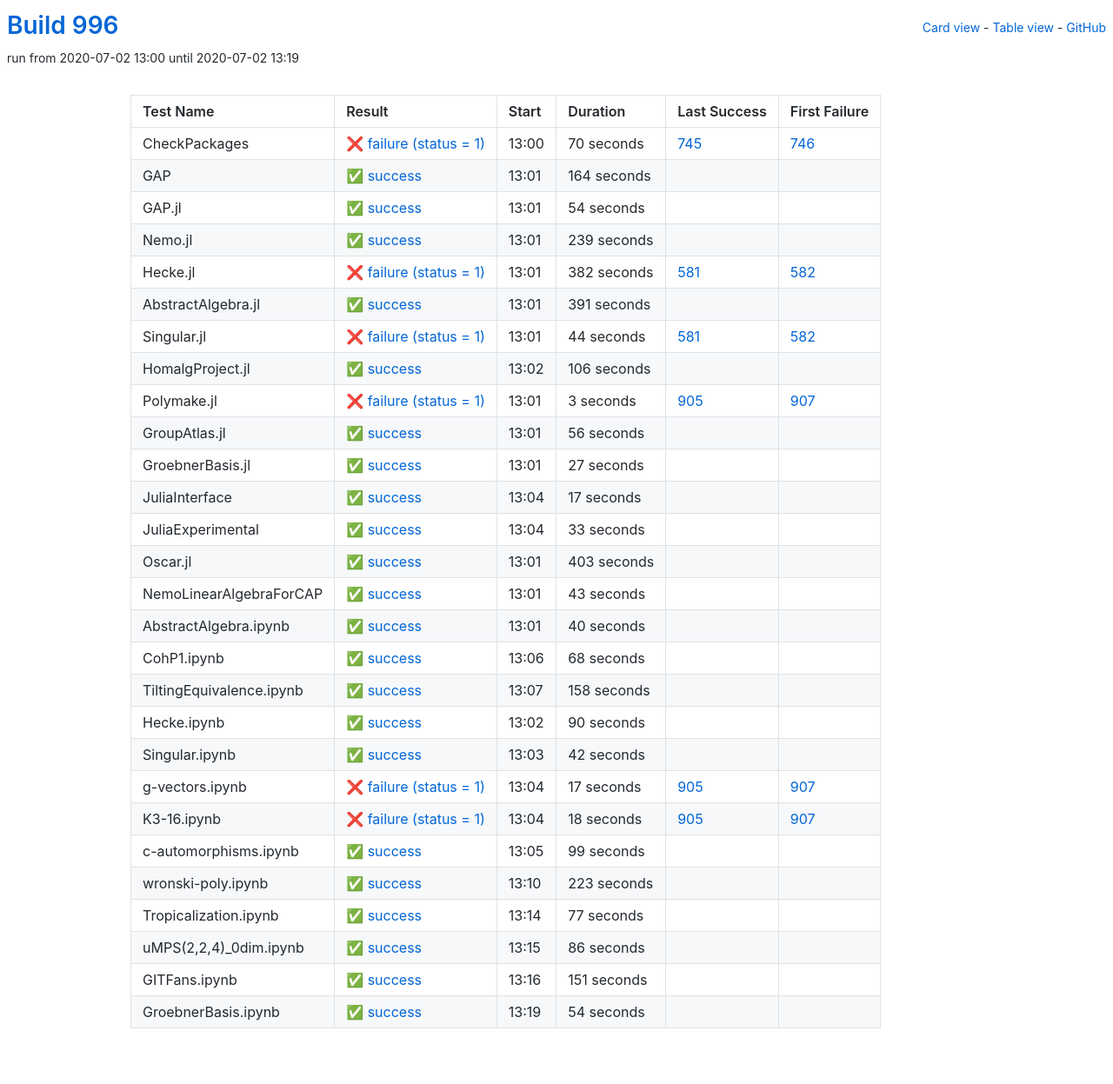
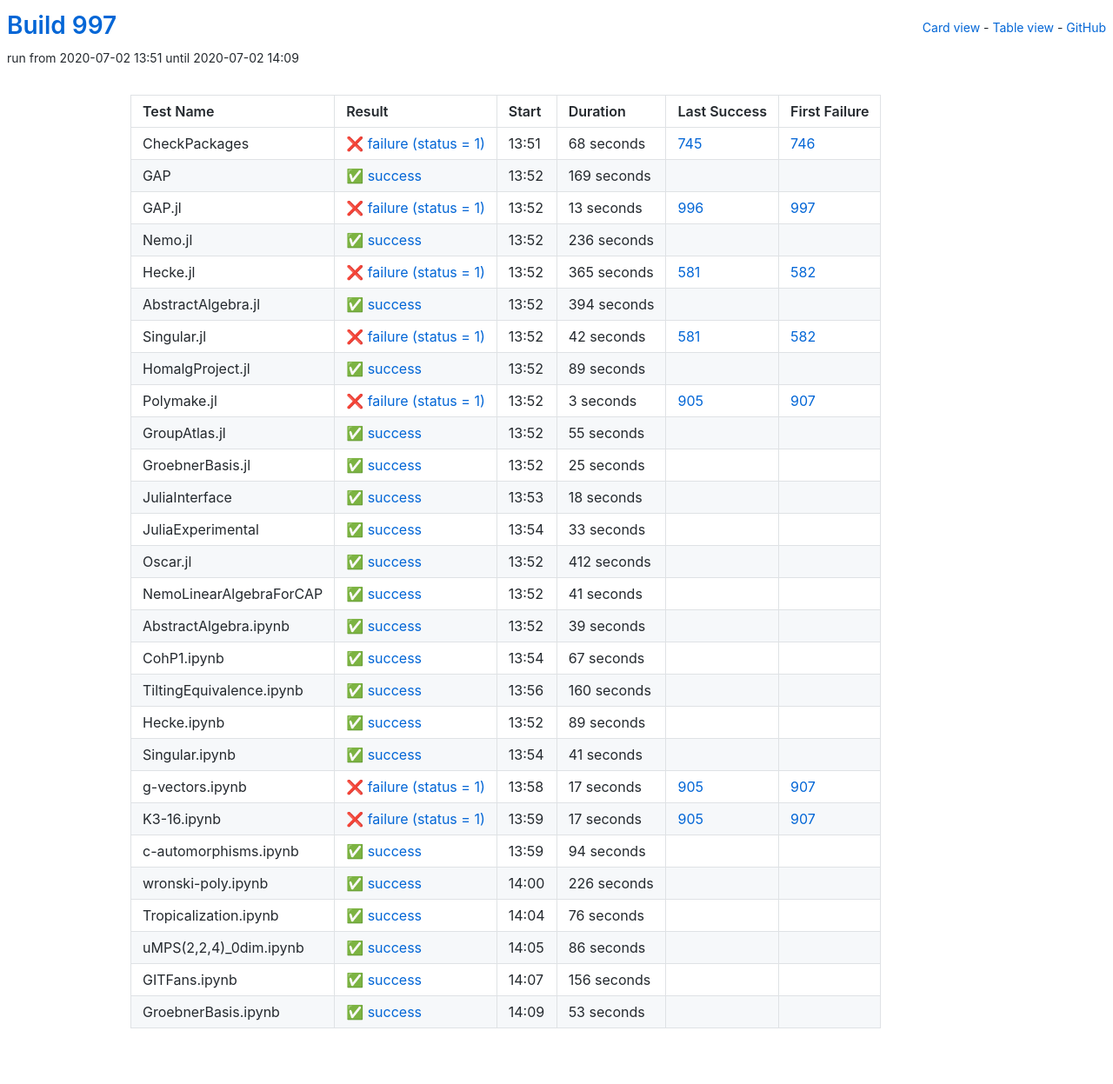
Before and after one commit to oscar-system/oscar-ci-status-1.4, a Jekyll site: the page built from table.html, in a window 1280 px wide. Shown: the whole page at 87% size. Built offline with Jekyll 4.4.1, drawn with Linux system fonts in a browser that asks for light colours.

Commit message:
Build #997

```diff
--- a/_data/ci.yml
+++ b/_data/ci.yml
@@ -1,6 +1,6 @@
 ---
-build: 996
-build_url: https://oscarci.mathematik.uni-kl.de/job/oscar-julia-1.4/996/
+build: 997
+build_url: https://oscarci.mathematik.uni-kl.de/job/oscar-julia-1.4/997/
 job: oscar-julia-1.4
 organization: oscar-system
 repo: oscar-ci-status-1.4
@@ -8,104 +8,104 @@ repourl: https://github.com/oscar-system/oscar-ci-status-1.4
 tests:
 - name: CheckPackages
   id: checkpackages
-  log: https://oscarci.mathematik.uni-kl.de/job/oscar-julia-1.4/996/artifact/logs/build-996/CheckPackages.log
-  start: 2020-07-02 13:00
+  log: https://oscarci.mathematik.uni-kl.de/job/oscar-julia-1.4/997/artifact/logs/build-997/CheckPackages.log
+  start: 2020-07-02 13:51
   success: false
   exitcode: 1
   status: failure
-  duration: 70
+  duration: 68
   last_success: 745
   last_success_url: https://oscarci.mathematik.uni-kl.de/job/oscar-julia-1.4/745/
   first_failure: 746
   first_failure_url: https://oscarci.mathematik.uni-kl.de/job/oscar-julia-1.4/746/
 - name: GAP
   id: gap
-  log: https://oscarci.mathematik.uni-kl.de/job/oscar-julia-1.4/996/artifact/logs/build-996/GAP.log
-  start: 2020-07-02 13:01
+  log: https://oscarci.mathematik.uni-kl.de/job/oscar-julia-1.4/997/artifact/logs/build-997/GAP.log
+  start: 2020-07-02 13:52
   success: true
   exitcode: 0
   status: success
-  duration: 164
+  duration: 169
   last_success: false
   last_success_url:
   first_failure: false
   first_failure_url:
 - name: GAP.jl
   id: gap-jl
-  log: https://oscarci.mathematik.uni-kl.de/job/oscar-julia-1.4/996/artifact/logs/build-996/GAP.jl.log
-  start: 2020-07-02 13:01
+  log: https://oscarci.mathematik.uni-kl.de/job/oscar-julia-1.4/997/artifact/logs/build-997/GAP.jl.log
+  start: 2020-07-02 13:52
+  success: false
+  exitcode: 1
+  status: failure
+  duration: 13
+  last_success: 996
+  last_success_url: https://oscarci.mathematik.uni-kl.de/job/oscar-julia-1.4/996/
+  first_failure: 997
+  first_failure_url: https://oscarci.mathematik.uni-kl.de/job/oscar-julia-1.4/997/
+- name: Nemo.jl
+  id: nemo-jl
+  log: https://oscarci.mathematik.uni-kl.de/job/oscar-julia-1.4/997/artifact/logs/build-997/Nemo.jl.log
+  start: 2020-07-02 13:52
   success: true
   exitcode: 0
   status: success
-  duration: 54
-  last_success: false
-  last_success_url:
-  first_failure: false
-  first_failure_url:
-- name: Nemo.jl
-  id: nemo-jl
-  log: https://oscarci.mathematik.uni-kl.de/job/oscar-julia-1.4/996/artifact/logs/build-996/Nemo.jl.log
-  start: 2020-07-02 13:01
-  success: true
-  exitcode: 0
-  status: success
-  duration: 239
+  duration: 236
   last_success: false
   last_success_url:
   first_failure: false
   first_failure_url:
 - name: Hecke.jl
   id: hecke-jl
-  log: https://oscarci.mathematik.uni-kl.de/job/oscar-julia-1.4/996/artifact/logs/build-996/Hecke.jl.log
-  start: 2020-07-02 13:01
+  log: https://oscarci.mathematik.uni-kl.de/job/oscar-julia-1.4/997/artifact/logs/build-997/Hecke.jl.log
+  start: 2020-07-02 13:52
   success: false
   exitcode: 1
   status: failure
-  duration: 382
+  duration: 365
   last_success: 581
   last_success_url: https://oscarci.mathematik.uni-kl.de/job/oscar-julia-1.4/581/
   first_failure: 582
   first_failure_url: https://oscarci.mathematik.uni-kl.de/job/oscar-julia-1.4/582/
 - name: AbstractAlgebra.jl
   id: abstractalgebra-jl
-  log: https://oscarci.mathematik.uni-kl.de/job/oscar-julia-1.4/996/artifact/logs/build-996/AbstractAlgebra.jl.log
-  start: 2020-07-02 13:01
+  log: https://oscarci.mathematik.uni-kl.de/job/oscar-julia-1.4/997/artifact/logs/build-997/AbstractAlgebra.jl.log
+  start: 2020-07-02 13:52
   success: true
   exitcode: 0
   status: success
-  duration: 391
+  duration: 394
   last_success: false
   last_success_url:
   first_failure: false
   first_failure_url:
 - name: Singular.jl
   id: singular-jl
-  log: https://oscarci.mathematik.uni-kl.de/job/oscar-julia-1.4/996/artifact/logs/build-996/Singular.jl.log
-  start: 2020-07-02 13:01
+  log: https://oscarci.mathematik.uni-kl.de/job/oscar-julia-1.4/997/artifact/logs/build-997/Singular.jl.log
+  start: 2020-07-02 13:52
   success: false
   exitcode: 1
   status: failure
-  duration: 44
+  duration: 42
   last_success: 581
   last_success_url: https://oscarci.mathematik.uni-kl.de/job/oscar-julia-1.4/581/
   first_failure: 582
   first_failure_url: https://oscarci.mathematik.uni-kl.de/job/oscar-julia-1.4/582/
 - name: HomalgProject.jl
   id: homalgproject-jl
-  log: https://oscarci.mathematik.uni-kl.de/job/oscar-julia-1.4/996/artifact/logs/build-996/HomalgProject.jl.log
-  start: 2020-07-02 13:02
+  log: https://oscarci.mathematik.uni-kl.de/job/oscar-julia-1.4/997/artifact/logs/build-997/HomalgProject.jl.log
+  start: 2020-07-02 13:52
   success: true
   exitcode: 0
   status: success
-  duration: 106
+  duration: 89
   last_success: false
   last_success_url:
   first_failure: false
   first_failure_url:
 - name: Polymake.jl
   id: polymake-jl
-  log: https://oscarci.mathematik.uni-kl.de/job/oscar-julia-1.4/996/artifact/logs/build-996/Polymake.jl.log
-  start: 2020-07-02 13:01
+  log: https://oscarci.mathematik.uni-kl.de/job/oscar-julia-1.4/997/artifact/logs/build-997/Polymake.jl.log
+  start: 2020-07-02 13:52
   success: false
   exitcode: 1
   status: failure
@@ -116,44 +116,44 @@ tests:
   first_failure_url: https://oscarci.mathematik.uni-kl.de/job/oscar-julia-1.4/907/
 - name: GroupAtlas.jl
   id: groupatlas-jl
-  log: https://oscarci.mathematik.uni-kl.de/job/oscar-julia-1.4/996/artifact/logs/build-996/GroupAtlas.jl.log
-  start: 2020-07-02 13:01
+  log: https://oscarci.mathematik.uni-kl.de/job/oscar-julia-1.4/997/artifact/logs/build-997/GroupAtlas.jl.log
+  start: 2020-07-02 13:52
   success: true
   exitcode: 0
   status: success
-  duration: 56
+  duration: 55
   last_success: false
   last_success_url:
   first_failure: false
   first_failure_url:
 - name: GroebnerBasis.jl
   id: groebnerbasis-jl
-  log: https://oscarci.mathematik.uni-kl.de/job/oscar-julia-1.4/996/artifact/logs/build-996/GroebnerBasis.jl.log
-  start: 2020-07-02 13:01
+  log: https://oscarci.mathematik.uni-kl.de/job/oscar-julia-1.4/997/artifact/logs/build-997/GroebnerBasis.jl.log
+  start: 2020-07-02 13:52
   success: true
   exitcode: 0
   status: success
-  duration: 27
+  duration: 25
   last_success: false
   last_success_url:
   first_failure: false
   first_failure_url:
 - name: JuliaInterface
   id: juliainterface
-  log: https://oscarci.mathematik.uni-kl.de/job/oscar-julia-1.4/996/artifact/logs/build-996/JuliaInterface.log
-  start: 2020-07-02 13:04
+  log: https://oscarci.mathematik.uni-kl.de/job/oscar-julia-1.4/997/artifact/logs/build-997/JuliaInterface.log
+  start: 2020-07-02 13:53
   success: true
   exitcode: 0
   status: success
-  duration: 17
+  duration: 18
   last_success: false
   last_success_url:
   first_failure: false
   first_failure_url:
 - name: JuliaExperimental
   id: juliaexperimental
-  log: https://oscarci.mathematik.uni-kl.de/job/oscar-julia-1.4/996/artifact/logs/build-996/JuliaExperimental.log
-  start: 2020-07-02 13:04
+  log: https://oscarci.mathematik.uni-kl.de/job/oscar-julia-1.4/997/artifact/logs/build-997/JuliaExperimental.log
+  start: 2020-07-02 13:54
   success: true
   exitcode: 0
   status: success
@@ -164,92 +164,92 @@ tests:
   first_failure_url:
 - name: Oscar.jl
   id: oscar-jl
-  log: https://oscarci.mathematik.uni-kl.de/job/oscar-julia-1.4/996/artifact/logs/build-996/Oscar.jl.log
-  start: 2020-07-02 13:01
+  log: https://oscarci.mathematik.uni-kl.de/job/oscar-julia-1.4/997/artifact/logs/build-997/Oscar.jl.log
+  start: 2020-07-02 13:52
   success: true
   exitcode: 0
   status: success
-  duration: 403
+  duration: 412
   last_success: false
   last_success_url:
   first_failure: false
   first_failure_url:
 - name: NemoLinearAlgebraForCAP
   id: nemolinearalgebraforcap
-  log: https://oscarci.mathematik.uni-kl.de/job/oscar-julia-1.4/996/artifact/logs/build-996/NemoLinearAlgebraForCAP.log
-  start: 2020-07-02 13:01
+  log: https://oscarci.mathematik.uni-kl.de/job/oscar-julia-1.4/997/artifact/logs/build-997/NemoLinearAlgebraForCAP.log
+  start: 2020-07-02 13:52
   success: true
   exitcode: 0
   status: success
-  duration: 43
+  duration: 41
   last_success: false
   last_success_url:
   first_failure: false
   first_failure_url:
 - name: AbstractAlgebra.ipynb
   id: abstractalgebra-ipynb
-  log: https://oscarci.mathematik.uni-kl.de/job/oscar-julia-1.4/996/artifact/logs/build-996/AbstractAlgebra.ipynb.log
-  start: 2020-07-02 13:01
+  log: https://oscarci.mathematik.uni-kl.de/job/oscar-julia-1.4/997/artifact/logs/build-997/AbstractAlgebra.ipynb.log
+  start: 2020-07-02 13:52
   success: true
   exitcode: 0
   status: success
-  duration: 40
+  duration: 39
   last_success: false
   last_success_url:
   first_failure: false
   first_failure_url:
 - name: CohP1.ipynb
   id: cohp1-ipynb
-  log: https://oscarci.mathematik.uni-kl.de/job/oscar-julia-1.4/996/artifact/logs/build-996/CohP1.ipynb.log
-  start: 2020-07-02 13:06
+  log: https://oscarci.mathematik.uni-kl.de/job/oscar-julia-1.4/997/artifact/logs/build-997/CohP1.ipynb.log
+  start: 2020-07-02 13:54
   success: true
   exitcode: 0
   status: success
-  duration: 68
+  duration: 67
   last_success: false
   last_success_url:
   first_failure: false
   first_failure_url:
 - name: TiltingEquivalence.ipynb
   id: tiltingequivalence-ipynb
-  log: https://oscarci.mathematik.uni-kl.de/job/oscar-julia-1.4/996/artifact/logs/build-996/TiltingEquivalence.ipynb.log
-  start: 2020-07-02 13:07
+  log: https://oscarci.mathematik.uni-kl.de/job/oscar-julia-1.4/997/artifact/logs/build-997/TiltingEquivalence.ipynb.log
+  start: 2020-07-02 13:56
   success: true
   exitcode: 0
   status: success
-  duration: 158
+  duration: 160
   last_success: false
   last_success_url:
   first_failure: false
   first_failure_url:
 - name: Hecke.ipynb
   id: hecke-ipynb
-  log: https://oscarci.mathematik.uni-kl.de/job/oscar-julia-1.4/996/artifact/logs/build-996/Hecke.ipynb.log
-  start: 2020-07-02 13:02
+  log: https://oscarci.mathematik.uni-kl.de/job/oscar-julia-1.4/997/artifact/logs/build-997/Hecke.ipynb.log
+  start: 2020-07-02 13:52
   success: true
   exitcode: 0
   status: success
-  duration: 90
+  duration: 89
   last_success: false
   last_success_url:
   first_failure: false
   first_failure_url:
 - name: Singular.ipynb
   id: singular-ipynb
-  log: https://oscarci.mathematik.uni-kl.de/job/oscar-julia-1.4/996/artifact/logs/build-996/Singular.ipynb.log
-  start: 2020-07-02 13:03
+  log: https://oscarci.mathematik.uni-kl.de/job/oscar-julia-1.4/997/artifact/logs/build-997/Singular.ipynb.log
+  start: 2020-07-02 13:54
   success: true
   exitcode: 0
   status: success
-  duration: 42
+  duration: 41
   last_success: false
   last_success_url:
   first_failure: false
   first_failure_url:
 - name: g-vectors.ipynb
   id: g-vectors-ipynb
-  log: https://oscarci.mathematik.uni-kl.de/job/oscar-julia-1.4/996/artifact/logs/build-996/g-vectors.ipynb.log
-  start: 2020-07-02 13:04
+  log: https://oscarci.mathematik.uni-kl.de/job/oscar-julia-1.4/997/artifact/logs/build-997/g-vectors.ipynb.log
+  start: 2020-07-02 13:58
   success: false
   exitcode: 1
   status: failure
@@ -260,56 +260,56 @@ tests:
   first_failure_url: https://oscarci.mathematik.uni-kl.de/job/oscar-julia-1.4/907/
 - name: K3-16.ipynb
   id: k3-16-ipynb
-  log: https://oscarci.mathematik.uni-kl.de/job/oscar-julia-1.4/996/artifact/logs/build-996/K3-16.ipynb.log
-  start: 2020-07-02 13:04
+  log: https://oscarci.mathematik.uni-kl.de/job/oscar-julia-1.4/997/artifact/logs/build-997/K3-16.ipynb.log
+  start: 2020-07-02 13:59
   success: false
   exitcode: 1
   status: failure
-  duration: 18
+  duration: 17
   last_success: 905
   last_success_url: https://oscarci.mathematik.uni-kl.de/job/oscar-julia-1.4/905/
   first_failure: 907
   first_failure_url: https://oscarci.mathematik.uni-kl.de/job/oscar-julia-1.4/907/
 - name: c-automorphisms.ipynb
   id: c-automorphisms-ipynb
-  log: https://oscarci.mathematik.uni-kl.de/job/oscar-julia-1.4/996/artifact/logs/build-996/c-automorphisms.ipynb.log
-  start: 2020-07-02 13:05
+  log: https://oscarci.mathematik.uni-kl.de/job/oscar-julia-1.4/997/artifact/logs/build-997/c-automorphisms.ipynb.log
+  start: 2020-07-02 13:59
   success: true
   exitcode: 0
   status: success
-  duration: 99
+  duration: 94
   last_success: false
   last_success_url:
   first_failure: false
   first_failure_url:
 - name: wronski-poly.ipynb
   id: wronski-poly-ipynb
-  log: https://oscarci.mathematik.uni-kl.de/job/oscar-julia-1.4/996/artifact/logs/build-996/wronski-poly.ipynb.log
-  start: 2020-07-02 13:10
+  log: https://oscarci.mathematik.uni-kl.de/job/oscar-julia-1.4/997/artifact/logs/build-997/wronski-poly.ipynb.log
+  start: 2020-07-02 14:00
   success: true
   exitcode: 0
   status: success
-  duration: 223
+  duration: 226
   last_success: false
   last_success_url:
   first_failure: false
   first_failure_url:
 - name: Tropicalization.ipynb
   id: tropicalization-ipynb
-  log: https://oscarci.mathematik.uni-kl.de/job/oscar-julia-1.4/996/artifact/logs/build-996/Tropicalization.ipynb.log
-  start: 2020-07-02 13:14
+  log: https://oscarci.mathematik.uni-kl.de/job/oscar-julia-1.4/997/artifact/logs/build-997/Tropicalization.ipynb.log
+  start: 2020-07-02 14:04
   success: true
   exitcode: 0
   status: success
-  duration: 77
+  duration: 76
   last_success: false
   last_success_url:
   first_failure: false
   first_failure_url:
 - name: uMPS(2,2,4)_0dim.ipynb
   id: umps-2-2-4-0dim-ipynb
-  log: https://oscarci.mathematik.uni-kl.de/job/oscar-julia-1.4/996/artifact/logs/build-996/uMPS-2-2-4-_0dim.ipynb.log
-  start: 2020-07-02 13:15
+  log: https://oscarci.mathematik.uni-kl.de/job/oscar-julia-1.4/997/artifact/logs/build-997/uMPS-2-2-4-_0dim.ipynb.log
+  start: 2020-07-02 14:05
   success: true
   exitcode: 0
   status: success
@@ -320,24 +320,24 @@ tests:
   first_failure_url:
 - name: GITFans.ipynb
   id: gitfans-ipynb
-  log: https://oscarci.mathematik.uni-kl.de/job/oscar-julia-1.4/996/artifact/logs/build-996/GITFans.ipynb.log
-  start: 2020-07-02 13:16
+  log: https://oscarci.mathematik.uni-kl.de/job/oscar-julia-1.4/997/artifact/logs/build-997/GITFans.ipynb.log
+  start: 2020-07-02 14:07
   success: true
   exitcode: 0
   status: success
-  duration: 151
+  duration: 156
   last_success: false
   last_success_url:
   first_failure: false
   first_failure_url:
 - name: GroebnerBasis.ipynb
   id: groebnerbasis-ipynb
-  log: https://oscarci.mathematik.uni-kl.de/job/oscar-julia-1.4/996/artifact/logs/build-996/GroebnerBasis.ipynb.log
-  start: 2020-07-02 13:19
+  log: https://oscarci.mathematik.uni-kl.de/job/oscar-julia-1.4/997/artifact/logs/build-997/GroebnerBasis.ipynb.log
+  start: 2020-07-02 14:09
   success: true
   exitcode: 0
   status: success
-  duration: 54
+  duration: 53
   last_success: false
   last_success_url:
   first_failure: false
```
Also changed, not shown: README.md.
